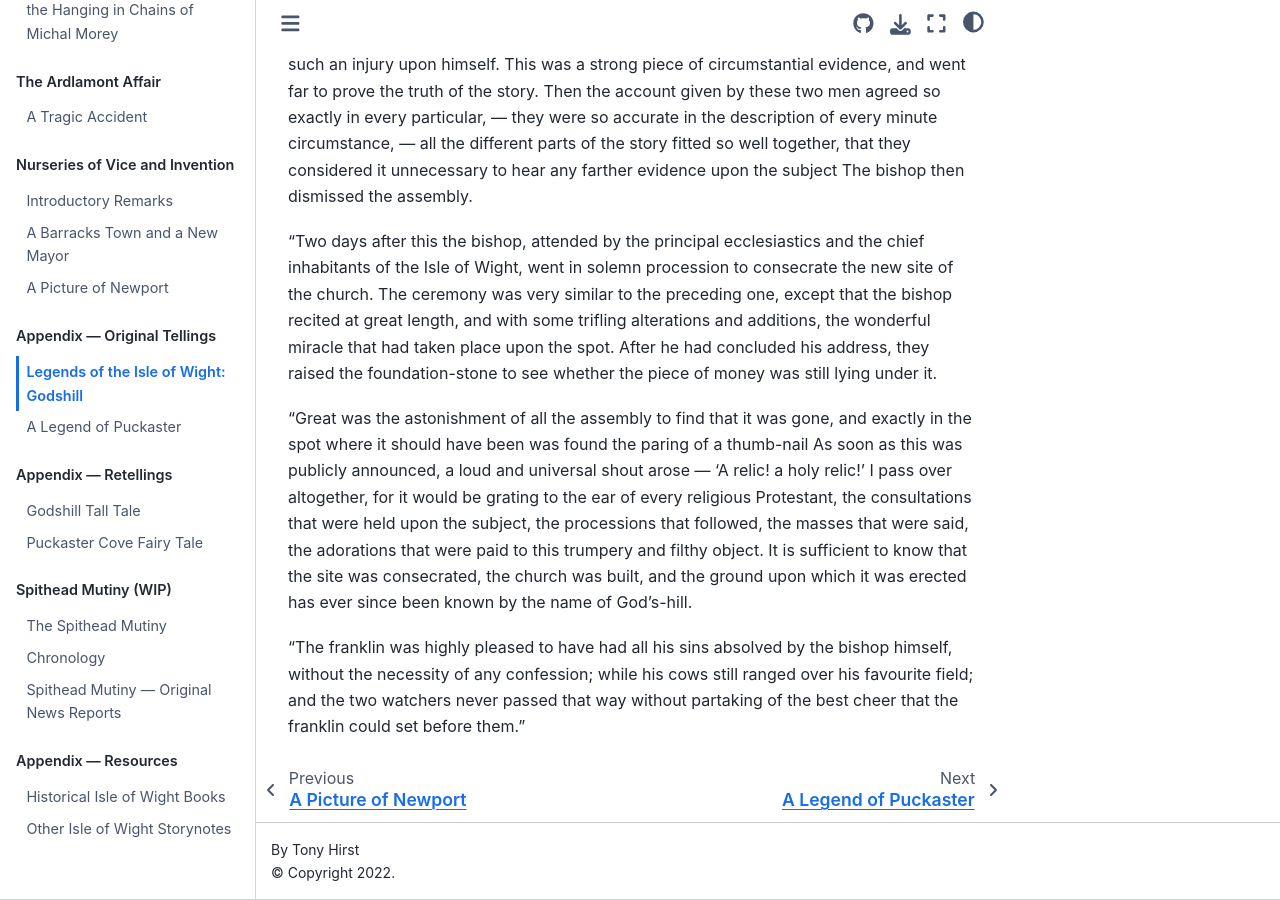
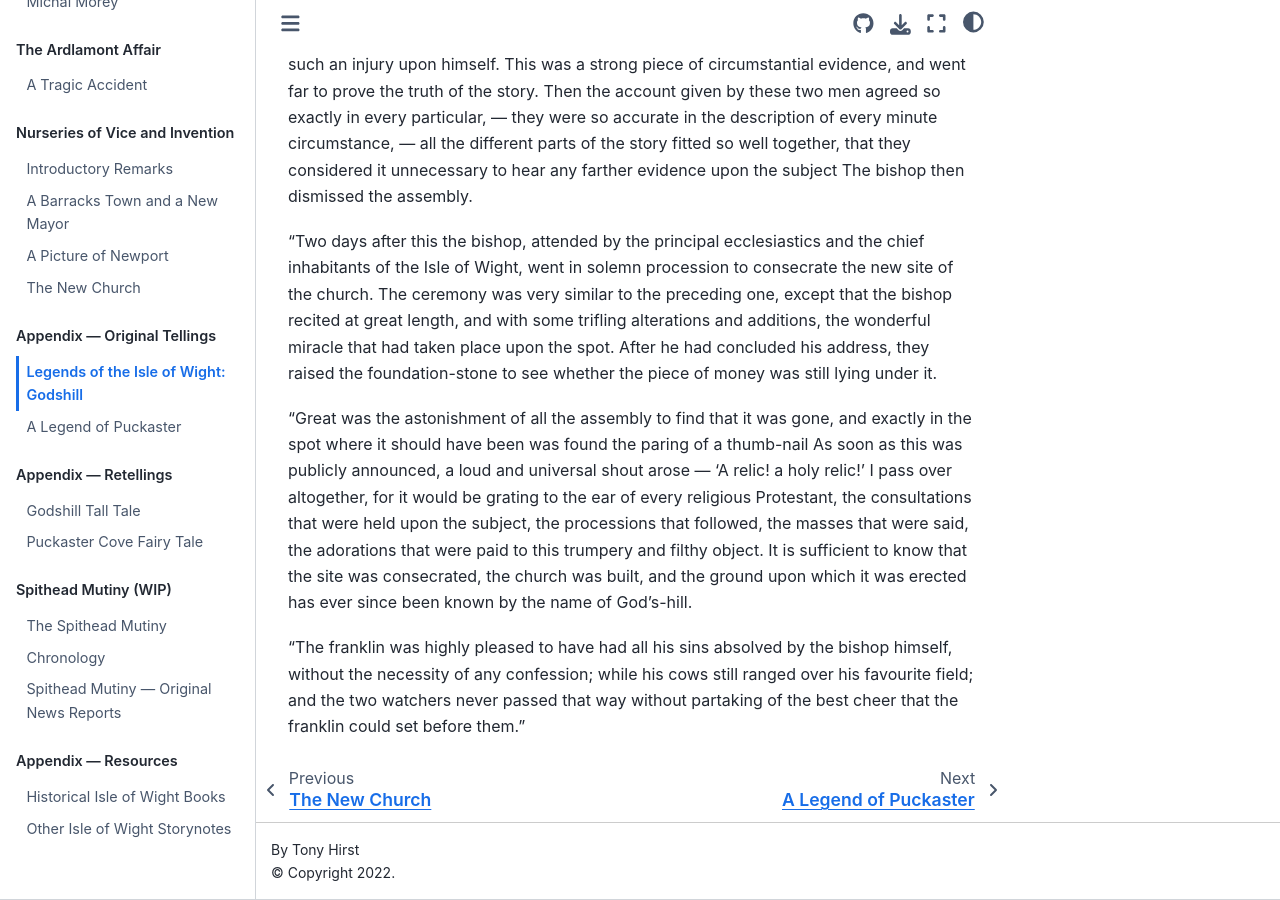
Before and after one commit to psychemedia/island-storynotes, a Jupyter Book: the page built from elder-godshill.md, in a window 1280 px wide and 900 px high, scrolled down 8564 px. Built offline with Jupyter Book 1.0.4 settings and Sphinx 7.4.7 and the Sphinx Book theme 1.1.4, drawn with Linux system fonts in a browser that asks for light colours.

Commit message:
Update _toc.yml
- add building new Church

```diff
--- a/_toc.yml
+++ b/_toc.yml
@@ -32,6 +32,7 @@ parts:
   - file: carus-wilson/00-preface
   - file: carus-wilson/05-setting-the-scene
   - file: carus-wilson/10-a-picture-of-newport
+  - file: carus-wilson/13-the-new-church
 - caption: Appendix — Original Tellings
   chapters:
   - file: elder-godshill
```
